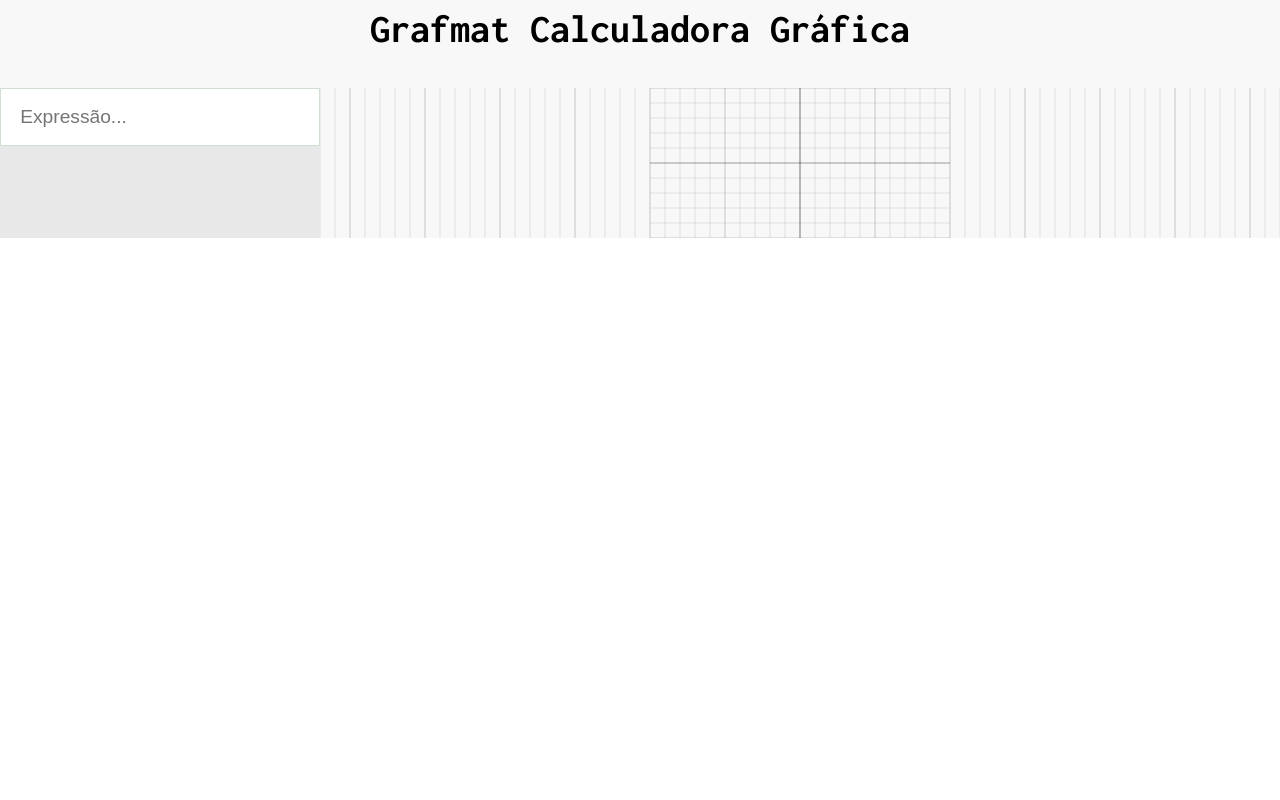
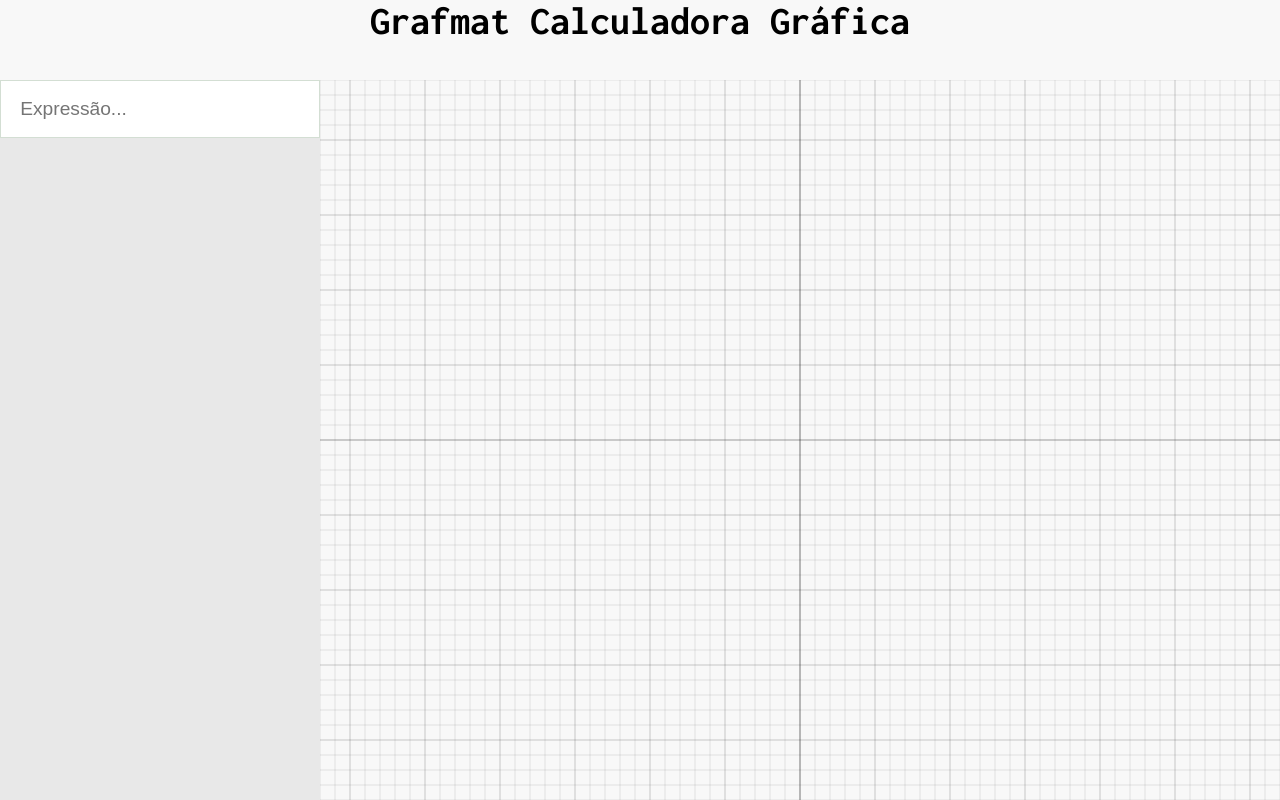
Before and after one commit to Salondar/grafmate, a website built with webpack: page src/index.html in a window 1280 px wide. Built offline with nearby package versions, Linux system fonts and the light colour scheme.

Commit message:
Change canvas width

```diff
--- a/src/style.css
+++ b/src/style.css
@@ -1,10 +1,11 @@
 html {
-    width: 100vw;
-    height: 100vh;
+    font-family: "Inconsolata", serif;
+    font-size: 16px;
 }
 
 body {
-    font-family: "Inconsolata", serif;
+    width: 100vw;
+    height: 100vh;
 }
 
 header {
@@ -12,13 +13,12 @@ header {
     text-align: center;
     background-color: #f8f8f8;
     font-size: 40px;
-    padding-top: 0.2em;
 }
 
 .container {
+    width: 100%;
+    height: calc(100vh - 80px);
     display: flex;
-    height: 100%;
-    width: 100%;
 }
 
 .input {
@@ -44,7 +44,7 @@ input:focus {
 }
 
 canvas {
-    width: 100%;
+    width: 75%;
     height: 100%;
     background-color: #f8f8f8;
 }
```
